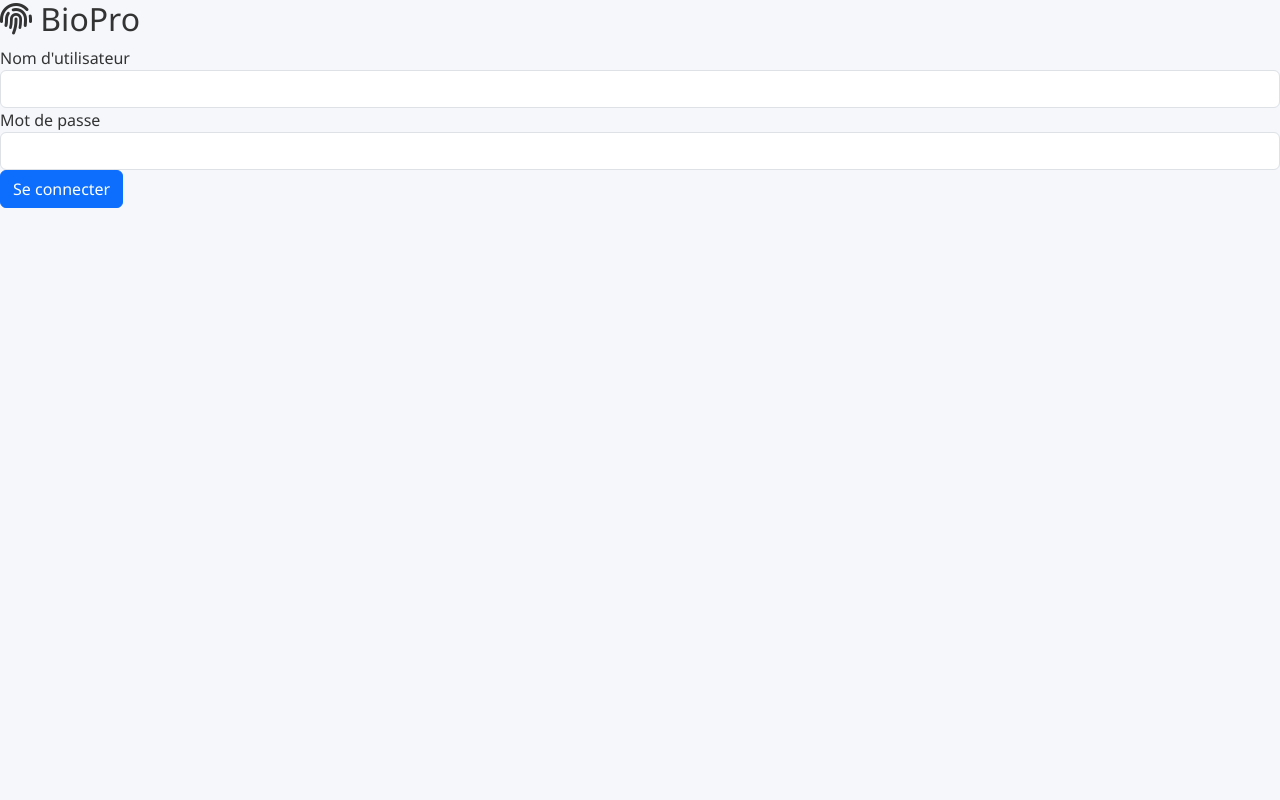
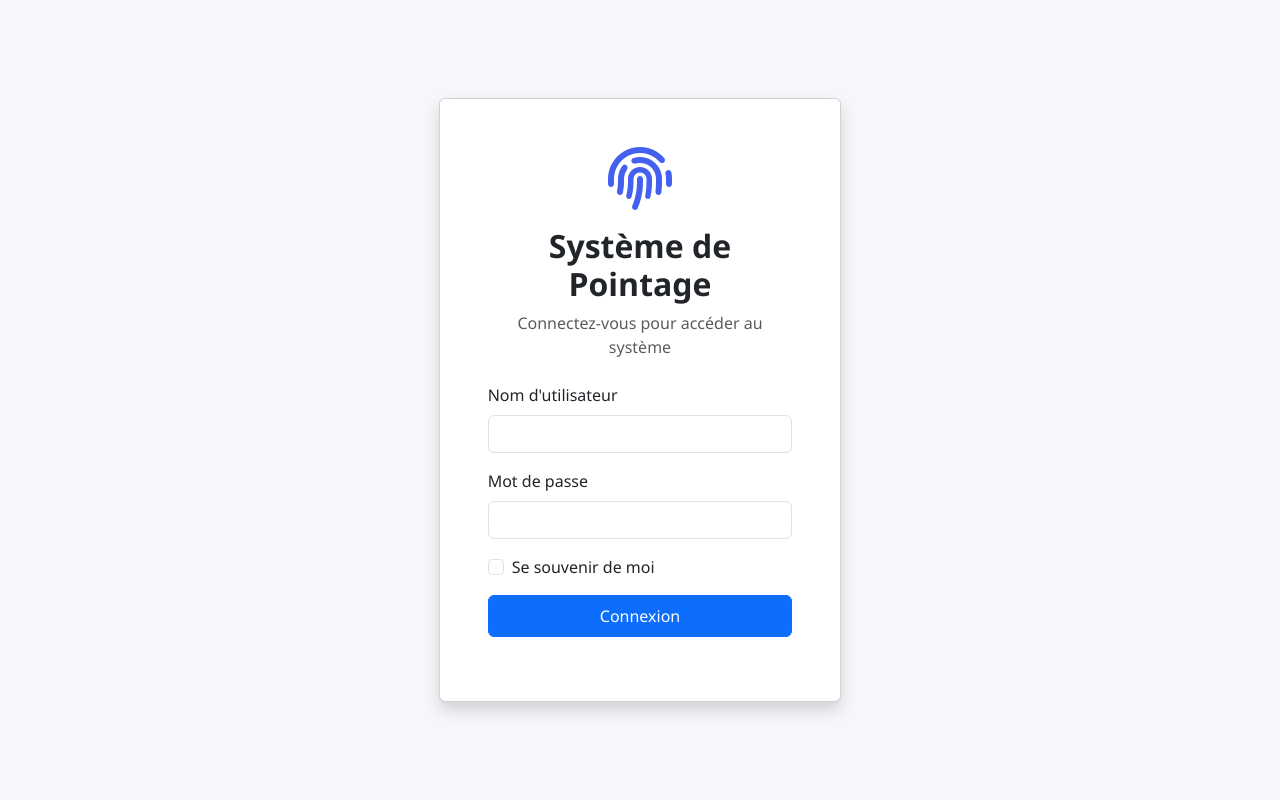
Before and after one commit to 02konan/Pointeuse_Biometric, a Flask app: page /login in a window 1280 px wide. Run offline with Flask 3, Linux system fonts and the light colour scheme; data that the repository does not hold is empty.

Commit message:
Ajout de la fonctionnalité de connexion avec vérification des utilisateurs, amélioration de l'interface de connexion, et mise à jour des données des employés avec un ID dynamique.

```diff
--- a/app.py
+++ b/app.py
@@ -1,6 +1,6 @@
-from flask import Flask, render_template, request, redirect, url_for, jsonify, send_from_directory, Response
+from flask import Flask, render_template, request, redirect, url_for, jsonify, send_from_directory, Response, session
 from flask_cors import CORS
-from read_data import read_data_from_db, read_data_employe,read_data_presence,read_data_pointeuse
+from read_data import read_data_from_db,read_matricule, read_data_employe,read_data_presence,read_data_pointeuse,vefification_utilisateur
 from database.db import db
 from Creat_data import creat_data_employee, creat_data_pointeuse
 from datetime import datetime,timedelta
@@ -10,7 +10,9 @@ from detecteur import recuperation_emprientes
 from attendance import listen_attendance
 from werkzeug.utils import secure_filename
 
+
 app = Flask(__name__, static_folder='static', template_folder='template')
+app.secret_key = '&é1234azerty'
 
 # app.config['SQLALCHEMY_DATABASE_URI'] = os.getenv('LIEN_DE_LABASE')
 # app.config['SQLALCHEMY_BINDS'] = {
@@ -23,16 +25,23 @@ app = Flask(__name__, static_folder='static', template_folder='template')
 
 CORS(app)
 
+@app.before_request
+def require_login():
+    if request.endpoint not in ('login', 'static') and not session.get('connecter'):
+        return redirect(url_for('login'))
+
 @app.route('/login', methods=['GET', 'POST'])
 def login():
+    data=vefification_utilisateur()
     if request.method == 'POST':
         username = request.form['username']
         password = request.form['password']
-        # Remplacez cette logique par une vérification réelle
-        if username == 'admin' and password == 'password':
-            return redirect(url_for('index'))
-        else:
-            return render_template('login.html', error="Nom d'utilisateur ou mot de passe incorrect")
+        for user in data:
+            if user[1] == username and user[2] == password:
+                session['connecter'] = True
+                return redirect(url_for('index'))
+            else:
+                return render_template('login.html', error='Identifiants incorrects')
     return render_template('login.html')
 
 @app.route('/')
@@ -84,6 +93,7 @@ def dashboard_data():
 @app.route('/employee')
 def intf_employee():
     data = read_data_employe()
+    id_employee=read_matricule()
     table = []
     for donnee in data:
         information = {
@@ -96,7 +106,7 @@ def intf_employee():
             'section': donnee[10],
         }
         table.append(information)
-    return render_template('employee.html', active_page='employee', resultats=table)
+    return render_template('employee.html', active_page='employee', resultats=table,user_id=id_employee)
 
 @app.route('/presence')
 def intf_presence():
@@ -158,6 +168,7 @@ def intf_presence():
     return render_template('presence.html', active_page='presence', resultats=table)
 @app.route('/rapports')
 def intf_rapports():
+
     return render_template('rapport.html', active_page='rapports')
 
 @app.route('/appareils')
--- a/read_data.py
+++ b/read_data.py
@@ -1,6 +1,18 @@
 import pymysql
 from base_donnee import connexion
 
+def read_matricule():
+    try:
+        with connexion() as conn:
+            with conn.cursor() as cursor:
+                sql = "SELECT DISTINCT(nom) FROM empreintes"
+                cursor.execute(sql)
+                result = cursor.fetchall()
+                return [row[0] for row in result]
+    except pymysql.MySQLError as e:
+        print("Erreur MySQL :", e)
+    except Exception as e:
+        print("Erreur générale :", e)
 def read_data_from_db():
     try:
         data_base = connexion()
@@ -11,18 +23,18 @@ def read_data_from_db():
                       FROM (
                       SELECT user_id
                       FROM empreintes_utilisees
-                      WHERE DATE(heure_pointage) = 'CURRENT_DATE()'
+                      WHERE DATE(heure_pointage) = '4-05-2025'
                       GROUP BY user_id
                       HAVING
                       MIN(TIME(heure_pointage)) <= '08:00:00'
                       AND MAX(TIME(heure_pointage)) >= '16:00:00'
                       ) AS personnes_presentes;
                    """
-            sql3 = "SELECT COUNT(*) FROM empreintes_utilisees WHERE DATE(heure_pointage) = 'CURRENT_DATE()' AND TIME(heure_pointage) > '08:00:00';"
+            sql3 = "SELECT COUNT(*) FROM empreintes_utilisees WHERE DATE(heure_pointage) = '4-05-2025' AND TIME(heure_pointage) > '08:00:00';"
             sql4 ="""SELECT COUNT(*)
                      FROM empreintes_utilisees
                      JOIN empreintes ON empreintes.user_id = empreintes_utilisees.user_id
-                     WHERE heure_pointage='CURRENT_DATE()';"""
+                     WHERE heure_pointage='4-05-2025';"""
             sql5 = "SELECT DISTINCT empreintes.nom,heure_pointage " \
             "FROM empreintes_utilisees " \
             "JOIN empreintes on empreintes_utilisees.user_id=empreintes.user_id" \
@@ -97,3 +109,15 @@ def read_data_pointeuse():
         print("Erreur MySQL :", e)
     except Exception as e:
         print("Erreur générale :", e)
+def vefification_utilisateur():
+    try:
+        with connexion() as conn:
+            with conn.cursor() as cursor:
+                sql="SELECT * FROM utilisateur"
+                cursor.execute(sql)
+                result=cursor.fetchall()
+                return result
+    except pymysql.MySQLError as e:
+        print("Erreur MySQL :", e)
+    except Exception as e:
+        print("Erreur generale:", e)
--- a/template/login.html
+++ b/template/login.html
@@ -1,17 +1,31 @@
 {%include "header.html"%}
-<div class="login-container">
-    <div class="login-card">
-      <h2 class="login-title"><i class="fas fa-fingerprint"></i> BioPro</h2>
-      <form action="{{ url_for('login') }}" method="POST">
-        <div class="form-group">
-          <label for="username">Nom d'utilisateur</label>
-          <input type="text" id="username" name="username" class="form-control" required>
+  <div id="login-page" class="container-fluid">
+        <div class="row vh-100 justify-content-center align-items-center">
+            <div class="col-md-4">
+                <div class="card shadow">
+                    <div class="card-body p-5">
+                        <div class="text-center mb-4">
+                            <i class="fas fa-fingerprint primary-color fa-4x mb-3"></i>
+                            <h2 class="fw-bold">Système de Pointage</h2>
+                            <p class="text-muted">Connectez-vous pour accéder au système</p>
+                        </div>
+                        <form action="{{ url_for('login') }}" method="POST">
+                            <div class="mb-3">
+                                <label for="username" class="form-label">Nom d'utilisateur</label>
+                                <input type="text" class="form-control" name="username" required>
+                            </div>
+                            <div class="mb-3">
+                                <label for="password" class="form-label">Mot de passe</label>
+                                <input type="password" class="form-control" name="password" required>
+                            </div>
+                            <div class="mb-3 form-check">
+                                <input type="checkbox" class="form-check-input" name="remember">
+                                <label class="form-check-label" for="remember">Se souvenir de moi</label>
+                            </div>
+                            <button type="submit" class="btn btn-primary w-100 py-2">Connexion</button>
+                        </form>
+                    </div>
+                </div>
+            </div>
         </div>
-        <div class="form-group">
-          <label for="password">Mot de passe</label>
-          <input type="password" id="password" name="password" class="form-control" required>
-        </div>
-        <button type="submit" class="btn btn-primary btn-block">Se connecter</button>
-      </form>
     </div>
-  </div>
```
Also changed, not shown: static/dasboard.js (+34 -13 lines), template/employee.html (+5 -5 lines), template/index.html (+15 -0 lines).
